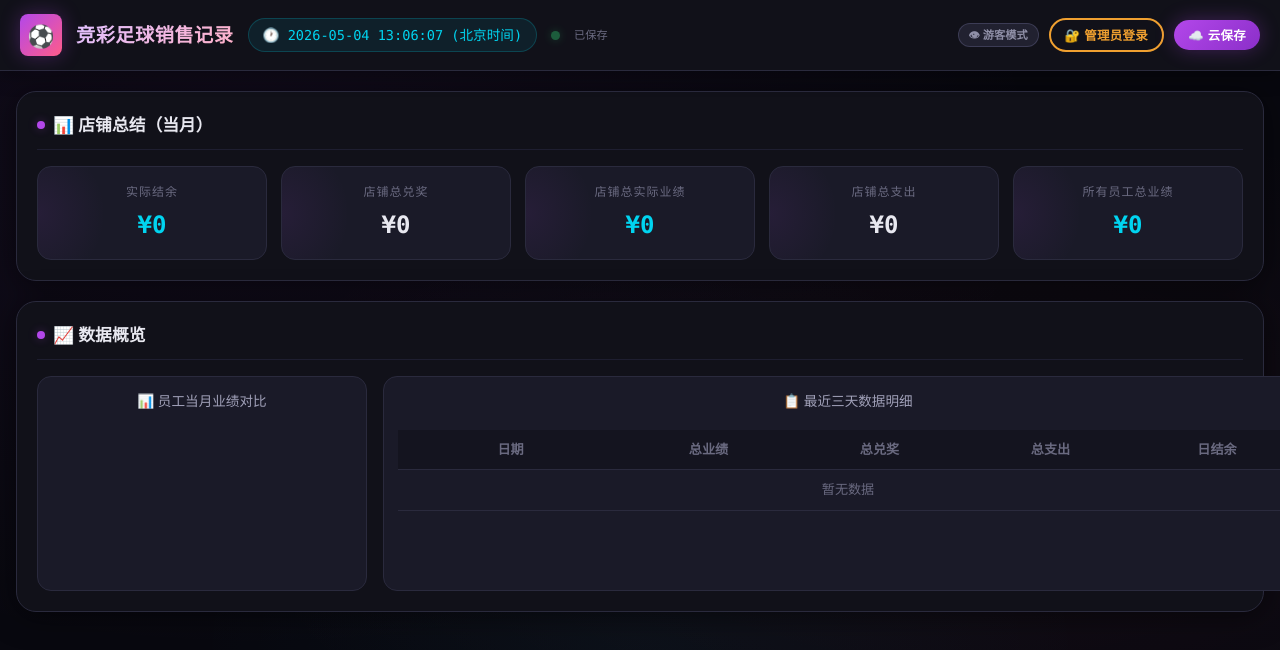
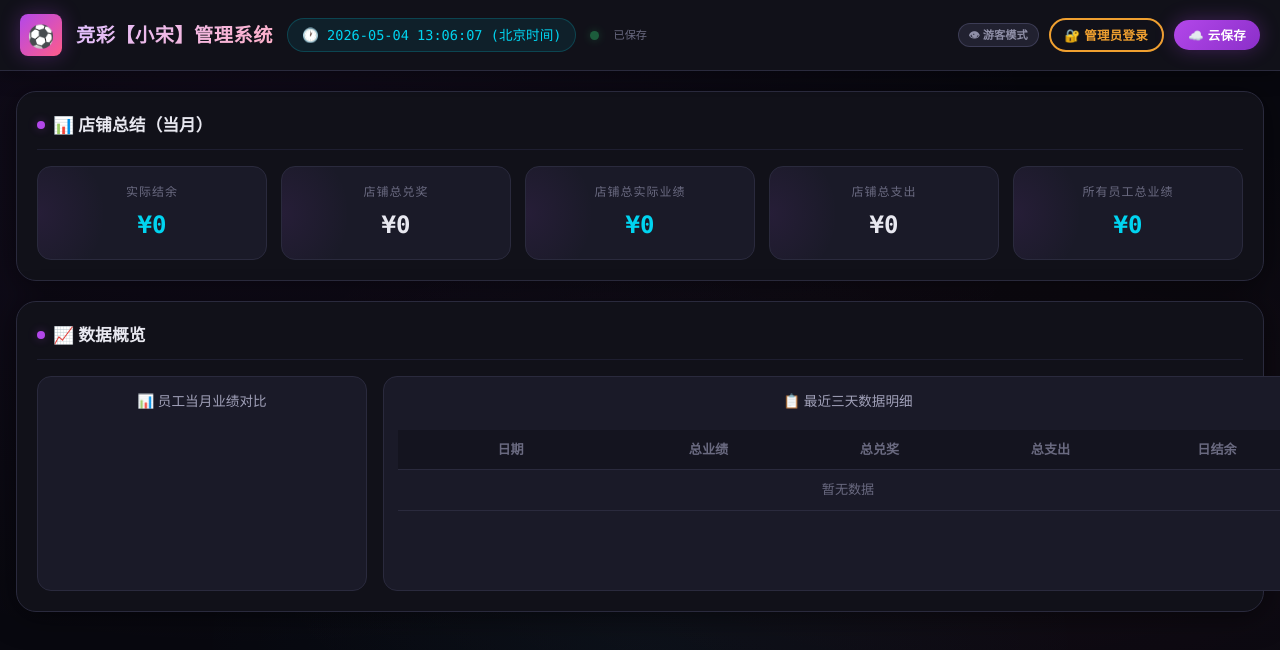
Before and after one commit to josephkenorton6c8-star/haixuanqi, a plain HTML site: page index.html in a window 1280 px wide. Shown: the top 650 px of the page. Drawn offline with nearby package versions, Linux system fonts and the light colour scheme; no server answers.

Commit message:
Update index.html

```diff
--- a/index.html
+++ b/index.html
@@ -176,7 +176,7 @@
     <header class="header">
         <div class="header-left">
             <div class="logo-icon">⚽</div>
-            <span class="app-title">竞彩足球销售记录</span>
+            <span class="app-title">竞彩【小宋】管理系统</span>
             <span class="beijing-time" id="beijingTime">--</span>
             <span class="status-dot saved" id="saveStatusDot"></span>
             <span style="font-size:0.7rem;color:var(--text-muted);" id="saveStatusText">已保存</span>
```
